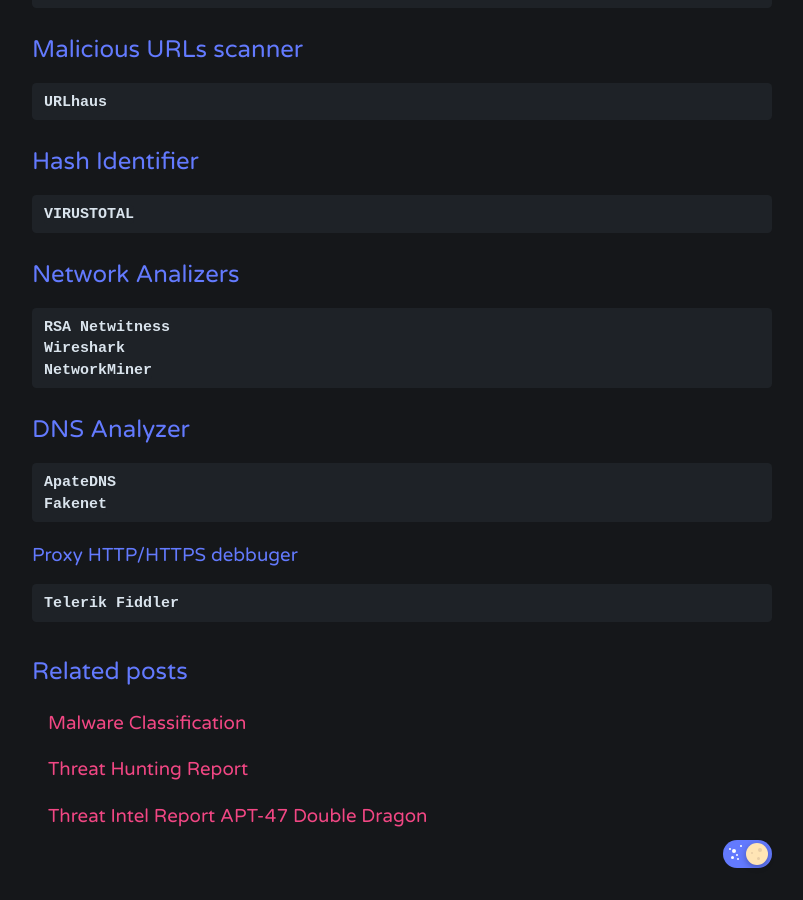
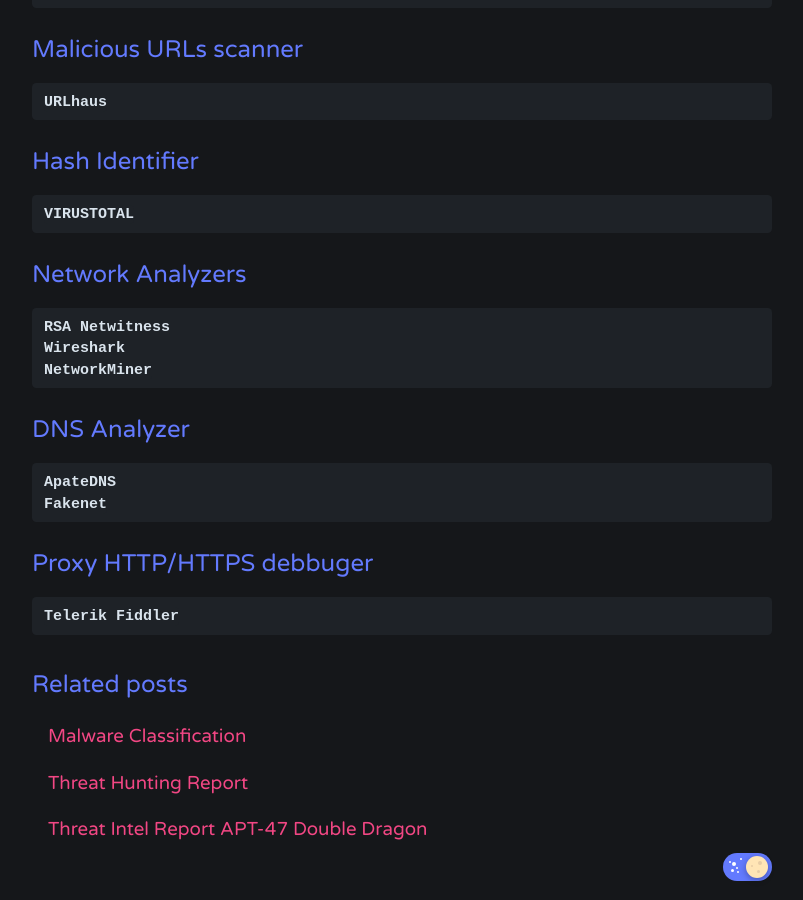
Before and after one commit to Rayferrufino/Rayferrufino.github.io, a Jekyll site: the page built from _posts/2021-01-04-Threat-Hunting-Tools.md, in a window 1280 px wide and 900 px high, scrolled down 1316 px. Shown: the whole window, without its empty margins (238-1041 px from the left). Built offline with Jekyll 4.4.1, drawn with Linux system fonts in a browser that asks for light colours; comment, search, counter and statistics services are not loaded.

Commit message:
Update 2021-01-04-Threat-Hunting-Tools.md

````diff
--- a/_posts/2021-01-04-Threat-Hunting-Tools.md
+++ b/_posts/2021-01-04-Threat-Hunting-Tools.md
@@ -54,7 +54,7 @@
 VIRUSTOTAL
 ```
 
-## Network Analizers
+## Network Analyzers
 
 ```ruby
 RSA Netwitness
@@ -68,7 +68,7 @@
 Fakenet
 ```
 
-### Proxy HTTP/HTTPS debbuger
+## Proxy HTTP/HTTPS debbuger
 ```ruby
 Telerik Fiddler
 ```
````
